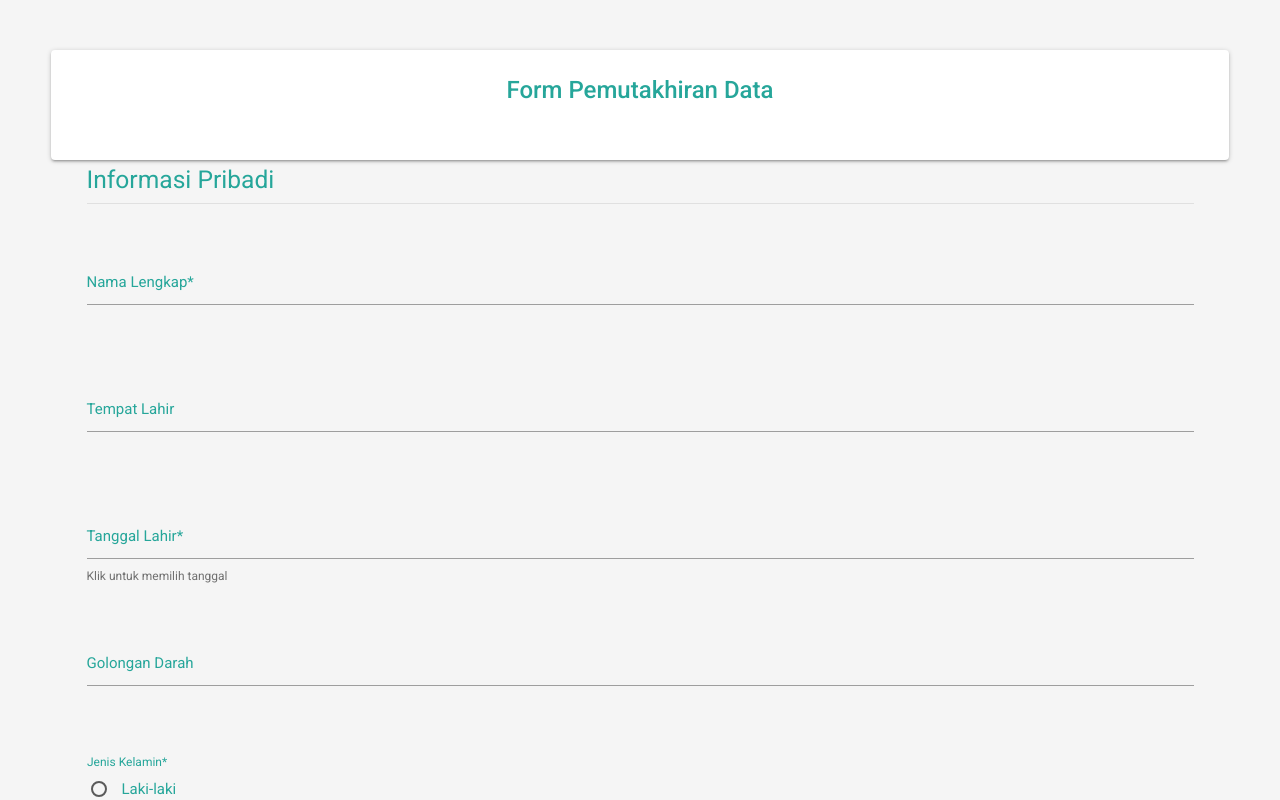
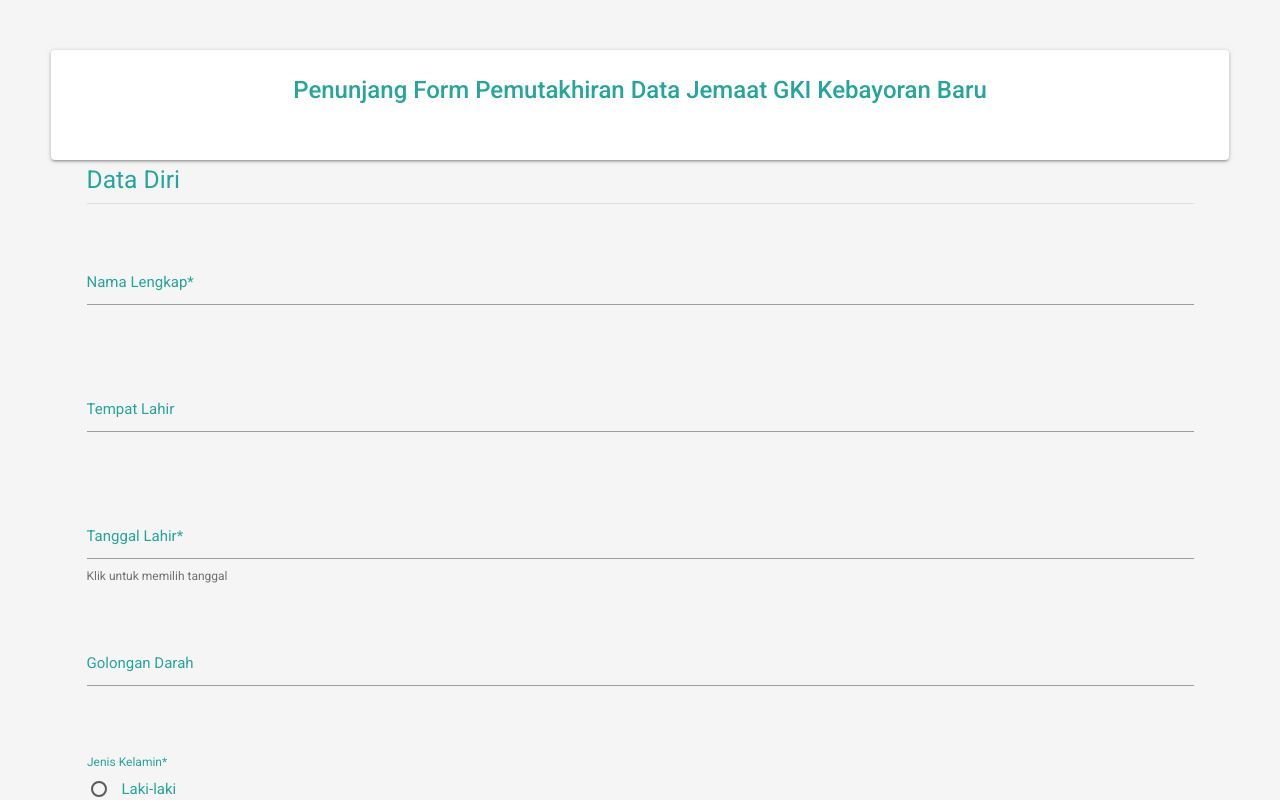
Before and after one commit to isaacnugroho/pemutakhiran-data-gki, a Next.js app: page / in a window 1280 px wide. Shown: the top 800 px of the page. Built offline with nearby package versions, Linux system fonts and the light colour scheme; no server answers.

Commit message:
update title/label

```diff
--- a/src/pages/index.tsx
+++ b/src/pages/index.tsx
@@ -26,7 +26,7 @@
           <div className="col s12">
             <div className="card">
               <div className="card-content">
-                <span className="card-title center-align">Form Pemutakhiran Data</span>
+                <span className="card-title center-align">Penunjang Form Pemutakhiran Data Jemaat GKI Kebayoran Baru</span>
 
                 {/* Loading Indicator */}
                 <div id="loadingIndicator" className="center-align" style={{ marginBottom: '20px' }}>
@@ -51,7 +51,7 @@
                     {/* Personal Information Section */}
                     <div className="row">
                       <div className="col s12">
-                        <h5>Informasi Pribadi</h5>
+                        <h5>Data Diri</h5>
                       </div>
                     </div>
 
```
